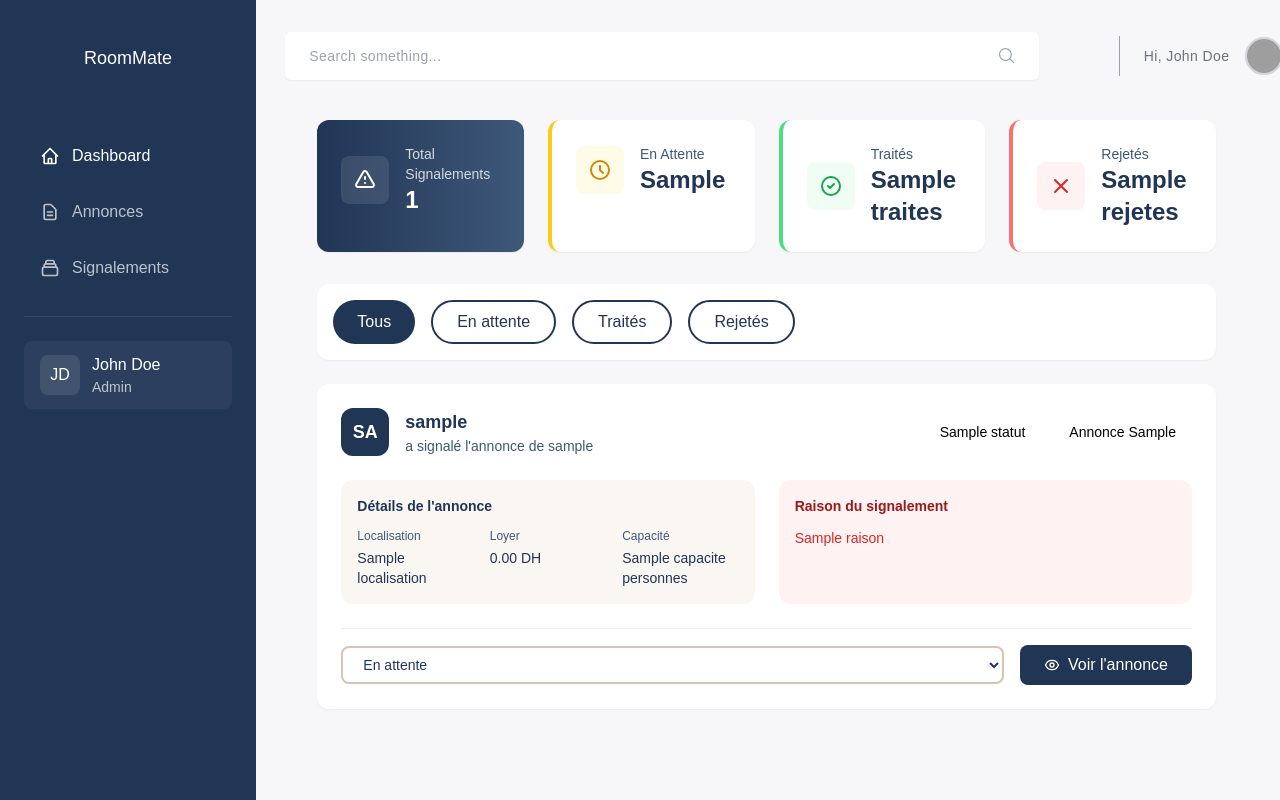
After one commit to IGaXoWnI/RoomMate, a PHP site: the page made by app/views/admin/signalements.php in a window 1280 px wide. The commit adds this page. Run offline with PHP 8.4, Linux system fonts and the light colour scheme; the template is opened without the code that fills it: most values are stand-ins (such as "Sample title", 1, 10 or a date in 2020); some libraries are stand-ins or nearby versions; grey boxes are pictures that could not be loaded.

Commit message:
feat : gestion de signalaments

```diff
--- a/app/views/admin/annonce.php
+++ b/app/views/admin/annonce.php
@@ -213,6 +213,9 @@
                                                     <option value="rejete" <?= (!empty($annonce['statut']) && $annonce['statut'] === 'rejete') ? 'selected' : '' ?>>
                                                         rejete
                                                     </option>
+                                                    <option value="bloquer" <?= (!empty($annonce['statut']) && $annonce['statut'] === 'bloquer') ? 'selected' : '' ?>>
+                                                        bloquer
+                                                    </option>
                                                 </select>
                                             </form>
                                         </div>
--- a/app/views/admin/dashboard.php
+++ b/app/views/admin/dashboard.php
@@ -13,7 +13,6 @@
     <div class="flex items-start">
 
       <?php include __DIR__ . "/../partials/sidebar.php" ?>
-
 
       <button id="toggle-sidebar"
         class='lg:hidden w-8 h-8 z-[100] fixed top-[36px] left-[10px] cursor-pointer bg-[#007bff] flex items-center justify-center rounded-full outline-none transition-all duration-500'>
--- /dev/null
+++ b/app/views/admin/signalements.php
@@ -0,0 +1,289 @@
+<!DOCTYPE html>
+<html lang="en">
+
+<head>
+  <meta charset="UTF-8">
+  <meta name="viewport" content="width=device-width, initial-scale=1.0">
+  <title>Document</title>
+  <script src="https://cdn.tailwindcss.com"></script>
+</head>
+
+<body>
+  <div class="relative bg-[#f7f6f9] h-full min-h-screen font-[sans-serif]">
+    <div class="flex items-start">
+
+      <?php include __DIR__ . "/../partials/sidebar.php" ?>
+
+      <button id="toggle-sidebar"
+        class='lg:hidden w-8 h-8 z-[100] fixed top-[36px] left-[10px] cursor-pointer bg-[#007bff] flex items-center justify-center rounded-full outline-none transition-all duration-500'>
+        <svg xmlns="http://www.w3.org/2000/svg" fill="#fff" class="w-3 h-3" viewBox="0 0 55.752 55.752">
+          <path
+            d="M43.006 23.916a5.36 5.36 0 0 0-.912-.727L20.485 1.581a5.4 5.4 0 0 0-7.637 7.638l18.611 18.609-18.705 18.707a5.398 5.398 0 1 0 7.634 7.635l21.706-21.703a5.35 5.35 0 0 0 .912-.727 5.373 5.373 0 0 0 1.574-3.912 5.363 5.363 0 0 0-1.574-3.912z"
+            data-original="#000000" />
+        </svg>
+      </button>
+
+      <section class="main-content w-full px-8">
+
+      <header class='z-50 bg-[#f7f6f9] sticky top-0 pt-8'>
+          <div class='flex flex-wrap items-center w-full relative tracking-wide'>
+            <div class='flex items-center gap-y-6 max-sm:flex-col z-50 w-full pb-2'>
+              <div
+                class='flex items-center gap-4 w-full px-6 bg-white shadow-sm min-h-[48px] sm:mr-20 rounded-md outline-none border-none'>
+                <input type='text' placeholder='Search something...'
+                  class='w-full text-sm bg-transparent rounded outline-none' />
+                <svg xmlns="http://www.w3.org/2000/svg" viewBox="0 0 192.904 192.904"
+                  class="w-4 cursor-pointer fill-gray-400 ml-auto">
+                  <path
+                    d="m190.707 180.101-47.078-47.077c11.702-14.072 18.752-32.142 18.752-51.831C162.381 36.423 125.959 0 81.191 0 36.422 0 0 36.423 0 81.193c0 44.767 36.422 81.187 81.191 81.187 19.688 0 37.759-7.049 51.831-18.751l47.079 47.078a7.474 7.474 0 0 0 5.303 2.197 7.498 7.498 0 0 0 5.303-12.803zM15 81.193C15 44.694 44.693 15 81.191 15c36.497 0 66.189 29.694 66.189 66.193 0 36.496-29.692 66.187-66.189 66.187C44.693 147.38 15 117.689 15 81.193z">
+                  </path>
+                </svg>
+              </div>
+
+              <div class="flex items-center just1ify-end gap-6 ml-auto">
+                <div class="w-1 h-10 border-l border-gray-400">
+                </div>
+                <div class="dropdown-menu relative flex shrink-0 group">
+                  <div class="flex items-center gap-4">
+                    <p class="text-gray-500 text-sm">Hi, John Doe</p>
+                    <img src="https://readymadeui.com/team-1.webp" alt="profile-pic"
+                      class="w-[38px] h-[38px] rounded-full border-2 border-gray-300 cursor-pointer" />
+                  </div>
+
+                  <div
+                    class="dropdown-content hidden group-hover:block shadow-md p-2 bg-white rounded-md absolute top-[38px] right-0 w-56">
+                    <div class="w-full space-y-2">
+                      <a href="javascript:void(0)"
+                        class="text-sm text-gray-800 cursor-pointer flex items-center p-2 rounded-md hover:bg-[#ffece1] dropdown-item transition duration-300 ease-in-out">
+                        <svg xmlns="http://www.w3.org/2000/svg" class="w-[18px] h-[18px] mr-4 fill-current"
+                          viewBox="0 0 512 512">
+                          <path
+                            d="M437.02 74.98C388.668 26.63 324.379 0 256 0S123.332 26.629 74.98 74.98C26.63 123.332 0 187.621 0 256s26.629 132.668 74.98 181.02C123.332 485.37 187.621 512 256 512s132.668-26.629 181.02-74.98C485.37 388.668 512 324.379 512 256s-26.629-132.668-74.98-181.02zM111.105 429.297c8.454-72.735 70.989-128.89 144.895-128.89 38.96 0 75.598 15.179 103.156 42.734 23.281 23.285 37.965 41.742 86.152C361.641 462.172 311.094 482 256 482s-105.637-19.824-144.895-52.703zM256 269.507c-42.871 0-77.754-34.882-77.754-77.753C178.246 148.879 213.13 114 256 114s77.754 34.879 77.754 77.754c0 42.871-34.883 77.754-77.754 77.754zm170.719 134.427a175.9 175.9 0 0 0-46.352-82.004c-18.437-18.438-40.25-32.27-64.039-40.938 28.598-19.394 47.426-52.16 47.426-89.238C363.754 132.34 315.414 84 256 84s-107.754 48.34-107.754 107.754c0 37.098 18.844 69.875 47.465 89.266-21.887 7.976-42.14 20.308-59.566 36.542-25.235 23.5-42.758 53.465-50.883 86.348C50.852 364.242 30 312.512 30 256 30 131.383 131.383 30 256 30s226 101.383 226 226c0 56.523-20.86 108.266-55.281 147.934zm0 0"
+                            data-original="#000000"></path>
+                        </svg>
+                        Account</a>
+                      <hr class="my-2 -mx-2" />
+
+
+
+                        <form action="/logout" method="post">
+                            <button type="submit" name="logout"
+                              class="text-sm text-gray-800 w-full cursor-pointer flex items-center p-2 rounded-md hover:bg-[#ffece1] dropdown-item transition duration-300 ease-in-out">
+                              <svg xmlns="http://www.w3.org/2000/svg" class="w-[18px] h-[18px] mr-4 fill-current"
+                                viewBox="0 0 6 6">
+                                <path
+                                  d="M3.172.53a.265.266 0 0 0-.262.268v2.127a.265.266 0 0 0 .53 0V.798A.265.266 0 0 0 3.172.53zm1.544.532a.265.266 0 0 0-.026 0 .265.266 0 0 0-.147.47c.459.391.749.973.749 1.626 0 1.18-.944 2.131-2.116 2.131A2.12 2.12 0 0 1 1.06 3.16c0-.65.286-1.228.74-1.62a.265.266 0 1 0-.344-.404A2.667 2.667 0 0 0 .53 3.158a2.66 2.66 0 0 0 2.647 2.663 2.657 2.657 0 0 0 2.645-2.663c0-.812-.363-1.542-.936-2.03a.265.266 0 0 0-.17-.066z"
+                                  data-original="#000000" />
+                              </svg>
+                              Logout</button>
+                        </form>
+                    </div>
+                  </div>
+                </div>
+              </div>
+            </div>
+          </div>
+        </header>
+
+
+        <section class="main-content w-full px-8">
+    <!-- Stats Cards avec un style différent -->
+    <div class="grid grid-cols-1 md:grid-cols-4 gap-6 mb-8 mt-8">
+        <div class="bg-gradient-to-r from-[#213555] to-[#3E5879] p-6 rounded-xl text-white shadow-sm">
+            <div class="flex items-center gap-4">
+                <div class="p-3 bg-white/10 backdrop-blur-sm rounded-lg">
+                    <svg xmlns="http://www.w3.org/2000/svg" class="w-6 h-6 text-white" fill="none" viewBox="0 0 24 24" stroke="currentColor">
+                        <path stroke-linecap="round" stroke-linejoin="round" stroke-width="2" d="M12 9v2m0 4h.01m-6.938 4h13.856c1.54 0 2.502-1.667 1.732-3L13.732 4c-.77-1.333-2.694-1.333-3.464 0L3.34 16c-.77 1.333.192 3 1.732 3z" />
+                    </svg>
+                </div>
+                <div>
+                    <p class="text-sm text-white/80">Total Signalements</p>
+                    <p class="text-2xl font-bold"><?= $totalSignalements ?></p>
+                </div>
+            </div>
+        </div>
+
+        <div class="bg-white p-6 rounded-xl shadow-sm border-l-4 border-yellow-400">
+            <div class="flex items-center gap-4">
+                <div class="p-3 bg-yellow-50 rounded-lg">
+                    <svg xmlns="http://www.w3.org/2000/svg" class="w-6 h-6 text-yellow-600" fill="none" viewBox="0 0 24 24" stroke="currentColor">
+                        <path stroke-linecap="round" stroke-linejoin="round" stroke-width="2" d="M12 8v4l3 3m6-3a9 9 0 11-18 0 9 9 0 0118 0z" />
+                    </svg>
+                </div>
+                <div>
+                    <p class="text-sm text-[#3E5879]">En Attente</p>
+                    <p class="text-2xl font-bold text-[#213555]"><?= $enAttente ?></p>
+                </div>
+            </div>
+        </div>
+
+        <div class="bg-white p-6 rounded-xl shadow-sm border-l-4 border-green-400">
+            <div class="flex items-center gap-4">
+                <div class="p-3 bg-green-50 rounded-lg">
+                    <svg xmlns="http://www.w3.org/2000/svg" class="w-6 h-6 text-green-600" fill="none" viewBox="0 0 24 24" stroke="currentColor">
+                        <path stroke-linecap="round" stroke-linejoin="round" stroke-width="2" d="M9 12l2 2 4-4m6 2a9 9 0 11-18 0 9 9 0 0118 0z" />
+                    </svg>
+                </div>
+                <div>
+                    <p class="text-sm text-[#3E5879]">Traités</p>
+                    <p class="text-2xl font-bold text-[#213555]"><?= $traites ?></p>
+                </div>
+            </div>
+        </div>
+
+        <div class="bg-white p-6 rounded-xl shadow-sm border-l-4 border-red-400">
+            <div class="flex items-center gap-4">
+                <div class="p-3 bg-red-50 rounded-lg">
+                    <svg xmlns="http://www.w3.org/2000/svg" class="w-6 h-6 text-red-600" fill="none" viewBox="0 0 24 24" stroke="currentColor">
+                        <path stroke-linecap="round" stroke-linejoin="round" stroke-width="2" d="M6 18L18 6M6 6l12 12" />
+                    </svg>
+                </div>
+                <div>
+                    <p class="text-sm text-[#3E5879]">Rejetés</p>
+                    <p class="text-2xl font-bold text-[#213555]"><?= $rejetes ?></p>
+                </div>
+            </div>
+        </div>
+    </div>
+
+    <!-- Filtres avec un nouveau design -->
+    <div class="mb-6 bg-white p-4 rounded-xl shadow-sm">
+        <div class="flex flex-wrap gap-4">
+            <button class="px-6 py-2 rounded-full bg-[#213555] text-white hover:bg-[#3E5879] transition-all">
+                Tous
+            </button>
+            <button class="px-6 py-2 rounded-full border-2 border-[#213555] text-[#213555] hover:bg-[#F5EFE7] transition-all">
+                En attente
+            </button>
+            <button class="px-6 py-2 rounded-full border-2 border-[#213555] text-[#213555] hover:bg-[#F5EFE7] transition-all">
+                Traités
+            </button>
+            <button class="px-6 py-2 rounded-full border-2 border-[#213555] text-[#213555] hover:bg-[#F5EFE7] transition-all">
+                Rejetés
+            </button>
+        </div>
+    </div>
+
+    <!-- Liste des signalements avec un nouveau design -->
+    <div class="grid grid-cols-1 gap-6">
+        <?php foreach($signalements as $signalement): ?>
+            <div class="bg-white rounded-xl shadow-sm overflow-hidden transition-all">
+                <div class="p-6">
+                    <div class="flex items-center justify-between mb-6">
+                        <div class="flex items-center gap-4">
+                            <div class="w-12 h-12 rounded-xl bg-[#213555] flex items-center justify-center text-white font-bold text-lg">
+                                <?= strtoupper(substr($signalement['signaleur_username'], 0, 2)) ?>
+                            </div>
+                            <div>
+                                <h3 class="text-lg font-bold text-[#213555]">
+                                    <?= htmlspecialchars($signalement['signaleur_username']) ?>
+                                </h3>
+                                <p class="text-sm text-[#3E5879]">
+                                    a signalé l'annonce de <?= htmlspecialchars($signalement['annonceur_username']) ?>
+                                </p>
+                            </div>
+                        </div>
+                        <div class="flex items-center gap-3">
+                            <span class="px-4 py-1.5 rounded-full text-sm font-medium
+                                <?php
+                                    switch($signalement['statut']) {
+                                        case 'En attente':
+                                            echo 'bg-yellow-100 text-yellow-800';
+                                            break;
+                                        case 'Traité':
+                                            echo 'bg-green-100 text-green-800';
+                                            break;
+                                        case 'Rejeté':
+                                            echo 'bg-red-100 text-red-800';
+                                            break;
+                                    }
+                                ?>">
+                                <?= $signalement['statut'] ?>
+                            </span>
+                            <span class="px-4 py-1.5 rounded-full text-sm font-medium
+                                <?php
+                                    switch($signalement['annonce_statut']) {
+                                        case 'active':
+                                            echo 'bg-green-100 text-green-800';
+                                            break;
+                                        case 'inactif':
+                                            echo 'bg-yellow-100 text-yellow-800';
+                                            break;
+                                        case 'rejete':
+                                            echo 'bg-red-100 text-red-800';
+                                            break;
+                                    }
+                                ?>">
+                                Annonce <?= $signalement['annonce_statut'] ?>
+                            </span>
+                        </div>
+                    </div>
+
+                    <div class="grid grid-cols-1 md:grid-cols-2 gap-6 mb-6">
+                        <div class="bg-[#F5EFE7]/50 p-4 rounded-xl">
+                            <h4 class="text-sm font-semibold text-[#213555] mb-3">Détails de l'annonce</h4>
+                            <div class="grid grid-cols-3 gap-4">
+                                <div>
+                                    <p class="text-xs text-[#3E5879] mb-1">Localisation</p>
+                                    <p class="text-sm font-medium text-[#213555]">
+                                        <?= htmlspecialchars($signalement['localisation']) ?>
+                                    </p>
+                                </div>
+                                <div>
+                                    <p class="text-xs text-[#3E5879] mb-1">Loyer</p>
+                                    <p class="text-sm font-medium text-[#213555]">
+                                        <?= number_format($signalement['loyer'], 2) ?> DH
+                                    </p>
+                                </div>
+                                <div>
+                                    <p class="text-xs text-[#3E5879] mb-1">Capacité</p>
+                                    <p class="text-sm font-medium text-[#213555]">
+                                        <?= $signalement['capacite'] ?> personnes
+                                    </p>
+                                </div>
+                            </div>
+                        </div>
+
+                        <div class="bg-red-50 p-4 rounded-xl">
+                            <h4 class="text-sm font-semibold text-red-800 mb-3">Raison du signalement</h4>
+                            <p class="text-sm text-red-600">
+                                <?= nl2br(htmlspecialchars($signalement['raison'])) ?>
+                            </p>
+                        </div>
+                    </div>
+
+                    <div class="flex items-center justify-between pt-4 border-t border-[#F5EFE7]">
+                        <form action="/admin/update-signalement" method="POST" class="flex-1 mr-4">
+                            <input type="hidden" name="signalement_id" value="<?= $signalement['id'] ?>">
+                            <select name="statut"
+                                    class="w-full text-sm px-4 py-2 rounded-lg border-2 border-[#D8C4B6] bg-white text-[#213555] focus:outline-none focus:border-[#3E5879] cursor-pointer hover:bg-[#F5EFE7] transition-all"
+                                    onchange="this.form.submit()">
+                                <option value="En attente" <?= $signalement['statut'] === 'En attente' ? 'selected' : '' ?>>
+                                    En attente
+                                </option>
+                                <option value="Traité" <?= $signalement['statut'] === 'Traité' ? 'selected' : '' ?>>
+                                    Traité
+                                </option>
+                                <option value="Rejeté" <?= $signalement['statut'] === 'Rejeté' ? 'selected' : '' ?>>
+                                    Rejeté
+                                </option>
+                            </select>
+                        </form>
+                        <a href="/dashboard/annonce?id=<?= $signalement['annonce_id'] ?>"
+                           class="px-6 py-2 bg-[#213555] text-white rounded-lg hover:bg-[#3E5879] transition-all inline-flex items-center gap-2">
+                            <svg xmlns="http://www.w3.org/2000/svg" class="w-4 h-4" fill="none" viewBox="0 0 24 24" stroke="currentColor">
+                                <path stroke-linecap="round" stroke-linejoin="round" stroke-width="2" d="M15 12a3 3 0 11-6 0 3 3 0 016 0z" />
+                                <path stroke-linecap="round" stroke-linejoin="round" stroke-width="2" d="M2.458 12C3.732 7.943 7.523 5 12 5c4.478 0 8.268 2.943 9.542 7-1.274 4.057-5.064 7-9.542 7-4.477 0-8.268-2.943-9.542-7z" />
+                            </svg>
+                            Voir l'annonce
+                        </a>
+                    </div>
+                </div>
+            </div>
+        <?php endforeach; ?>
+    </div>
+</section>
+
+</body>
+
+</html>
--- a/app/views/partials/sidebar.php
+++ b/app/views/partials/sidebar.php
@@ -46,7 +46,7 @@
                 </li>
 
                 <li>
-                  <a href="/dashboard/sujet"
+                  <a href="/dashboard/signalements"
                     class="flex items-center gap-3 px-4 py-3 text-white/70 hover:text-white rounded-lg hover:bg-white/10 transition-all group relative">
                     <div class="w-2 h-2 rounded-full bg-white absolute -left-1 opacity-0 group-hover:opacity-100 transition-all"></div>
                     <svg xmlns="http://www.w3.org/2000/svg" class="w-5 h-5" fill="none" viewBox="0 0 24 24" stroke="currentColor">
--- a/public/index.php
+++ b/public/index.php
@@ -43,7 +43,8 @@ Route::post('/dashboard/update-role', [AdminController::class, 'updateRole']);
 Route::post('/dashboard/delete-user', [AdminController::class, 'deleteUser']);
 Route::post('/dashboard/update-annonce', [AdminController::class, 'updateAnnonceStatus']);
 Route::post('/dashboard/delete-annonce', [AdminController::class, 'deleteAnnonce']);
-
+Route::get('/dashboard/signalements', [AdminController::class, 'showSignalements']);
+Route::post('/admin/update-signalement', [AdminController::class, 'updateSignalementStatus']);
 
 Route::get('/profile', [ProfileController::class, 'profile']);
 Route::post('/update-profile', [ProfileController::class, 'updateProfile']);
```
Also changed, not shown: app/controllers/AdminController.php (+50 -3 lines), app/models/Admin.php (+22 -0 lines).
